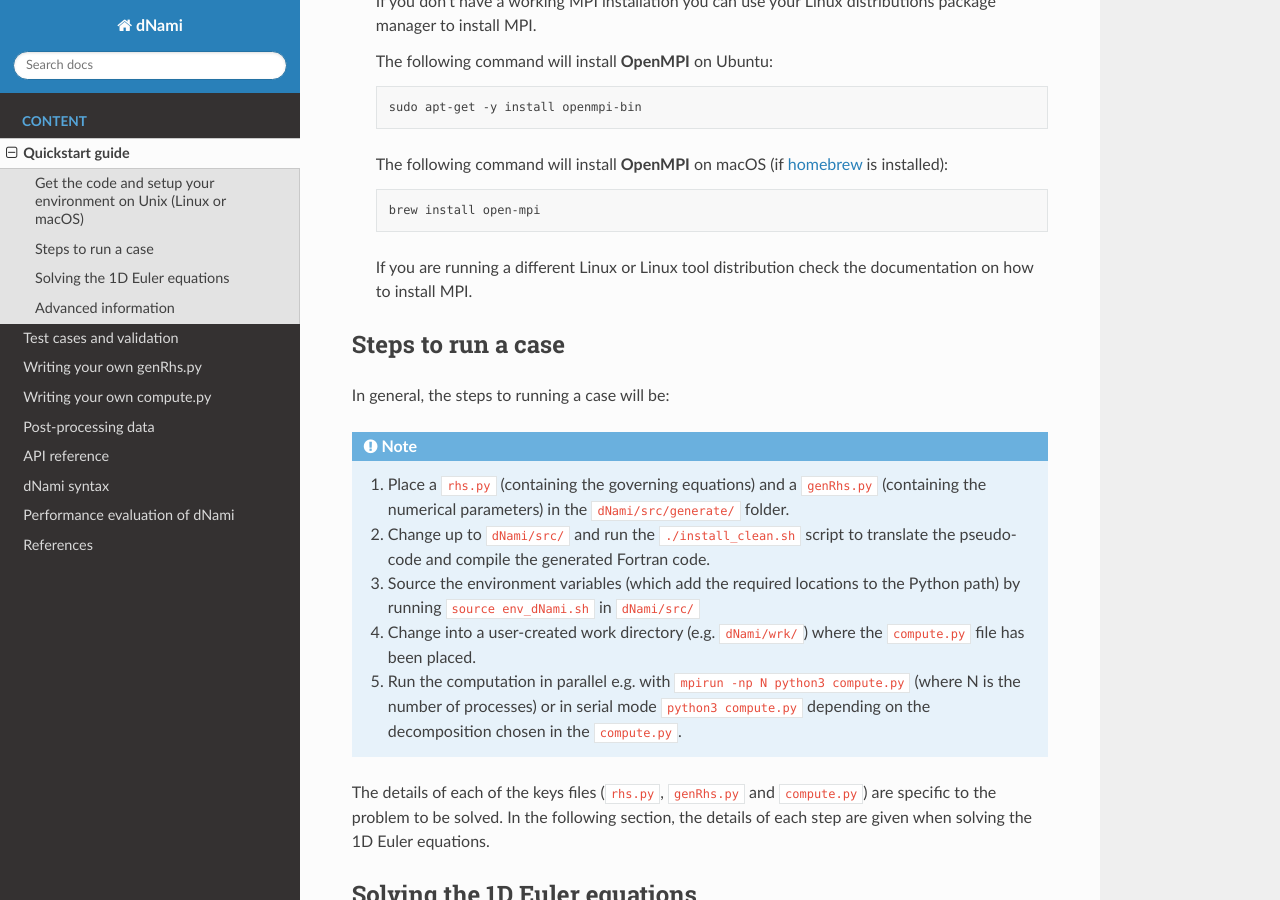
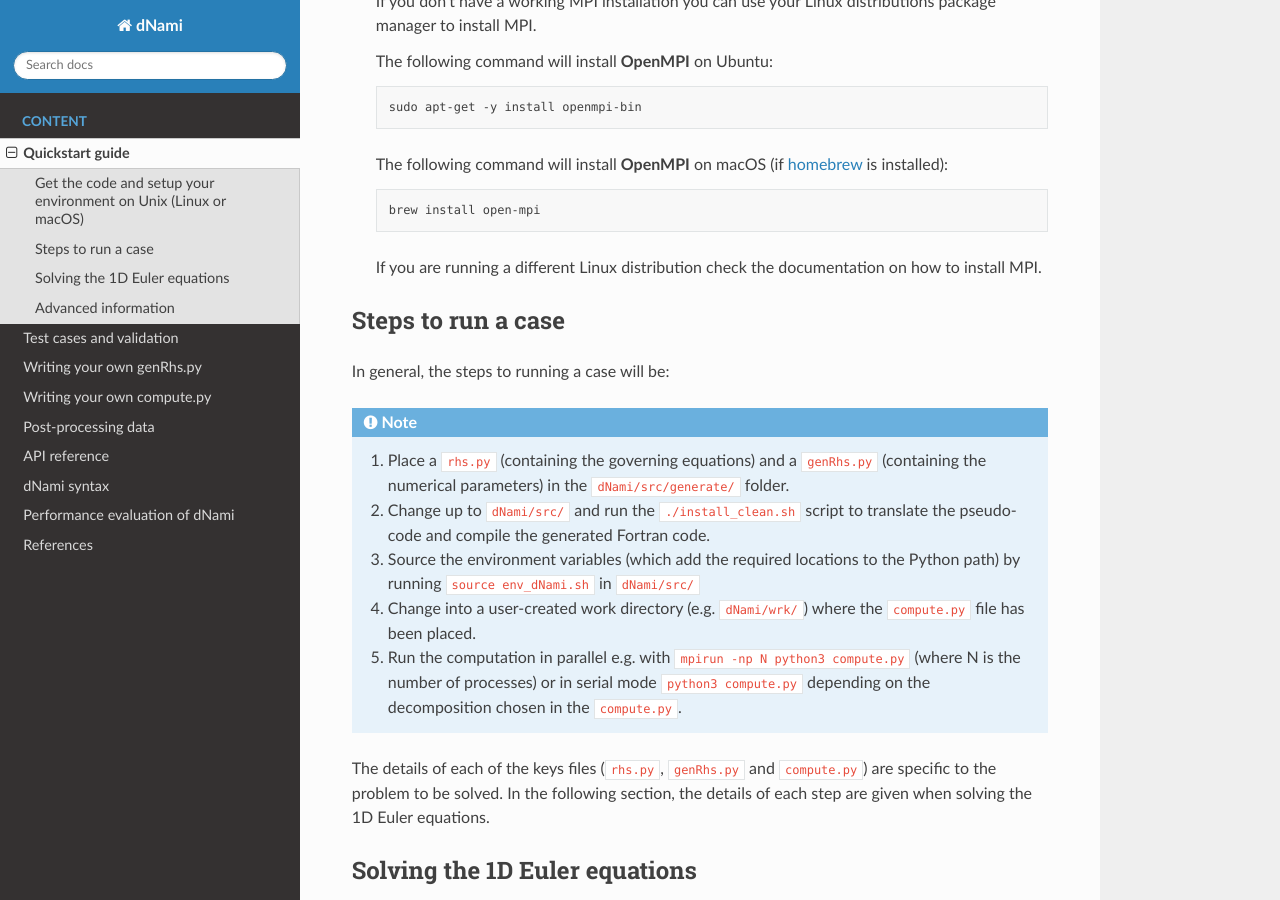
Before and after one commit to dNamiLab/dNami, a Sphinx documentation site: the page built from doc/usage/quickstart.rst, in a window 1280 px wide and 900 px high, scrolled down 914 px. Built offline with Sphinx 7.4.7 and the Read the Docs theme 2.0.0, drawn with Linux system fonts in a browser that asks for light colours.

Commit message:
Update quickstart.rst

```diff
--- a/doc/usage/quickstart.rst
+++ b/doc/usage/quickstart.rst
@@ -56,7 +56,7 @@ GNU **gfortran** compiler).
 
     brew install open-mpi
 
-   If you are running a different Linux or Linux tool distribution check the documentation on how to install MPI.
+   If you are running a different Linux distribution check the documentation on how to install MPI.
 
 Steps to run a case
 -------------------
```
